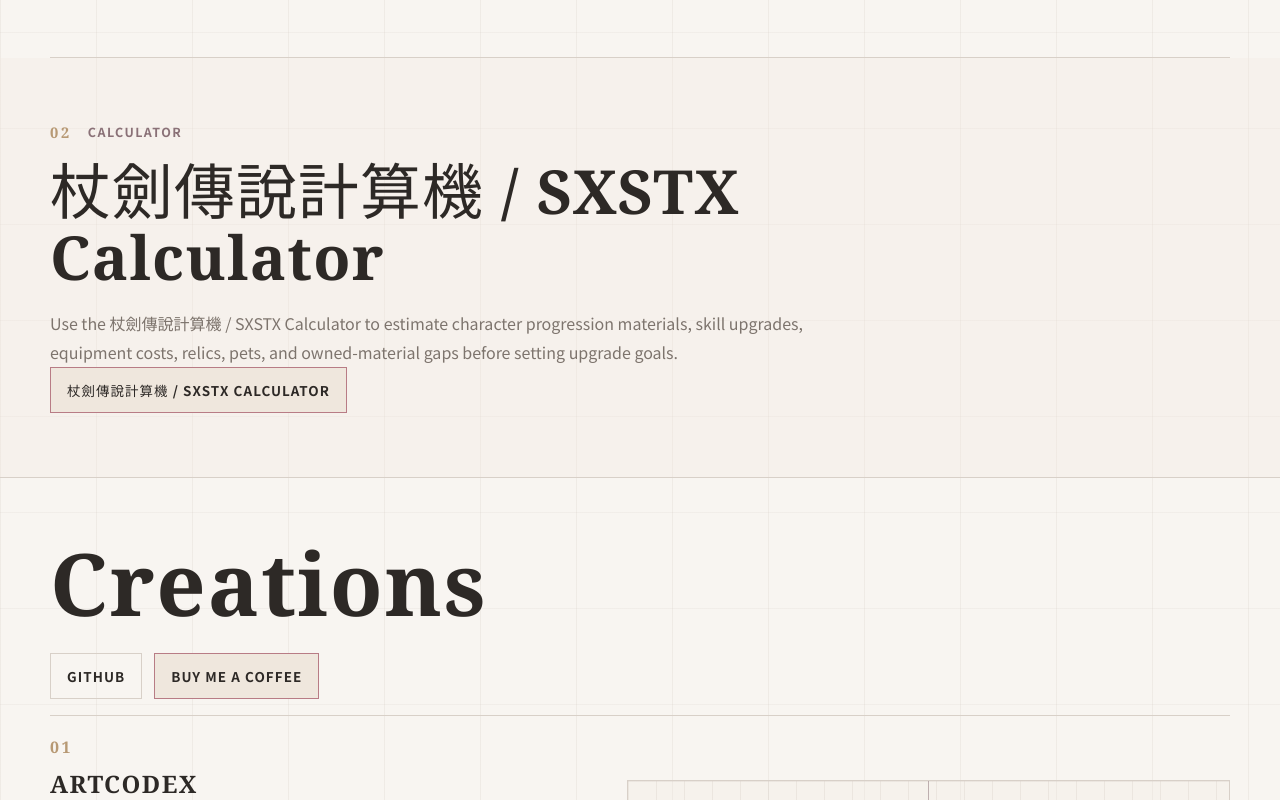
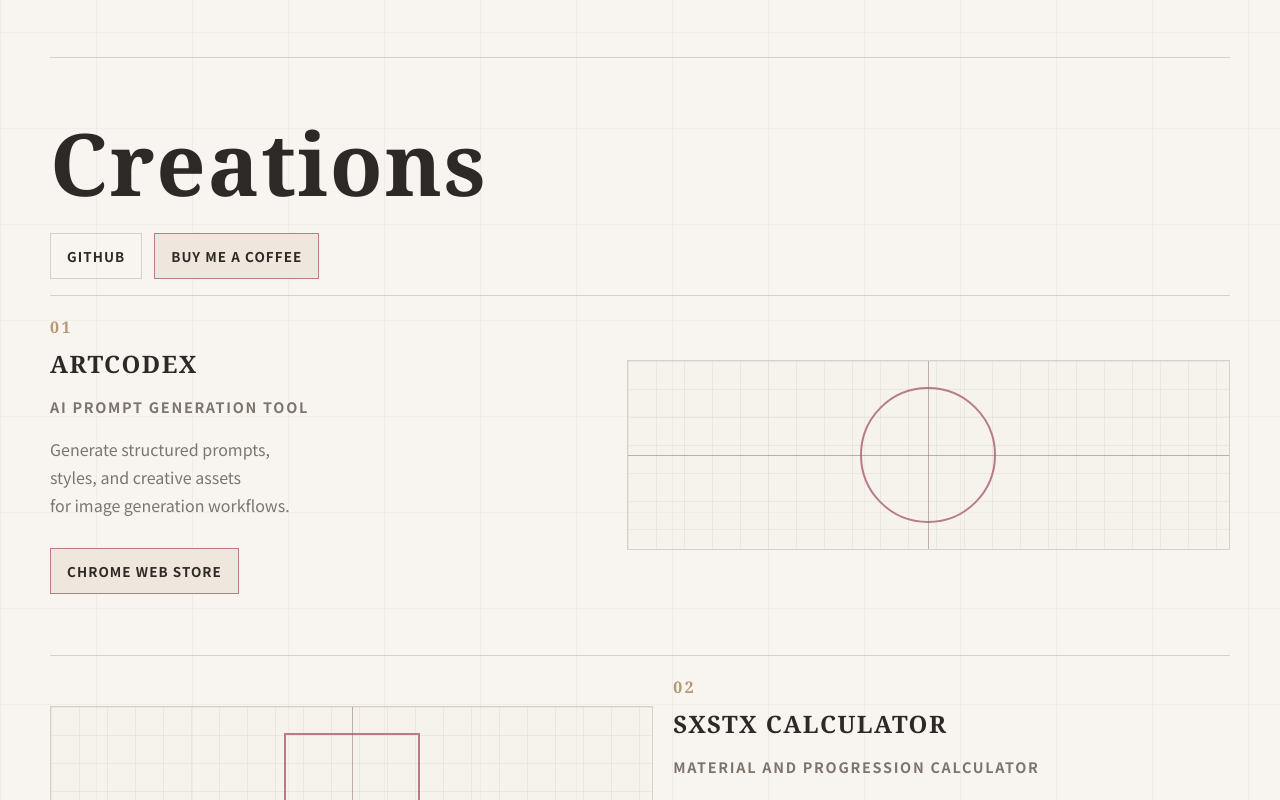
Before and after one commit to sophie8909/sophie8909.github.io, a React (Vite) app: page / in a window 1280 px wide. Shown: the part 1600-2400 px from the top of the page. Built offline with nearby package versions, Linux system fonts and the light colour scheme.

Commit message:
fix(seo): keep calculator copy in existing card

```diff
--- a/index.html
+++ b/index.html
@@ -43,17 +43,7 @@
     <title>Feiya Studio | CatRodis, ArtCodex, and Calculator Tools</title>
   </head>
   <body>
-    <div id="root">
-      <section aria-labelledby="calculator-fallback-title">
-        <h1>Feiya Studio</h1>
-        <h2 id="calculator-fallback-title">杖劍傳說計算機 / SXSTX Calculator</h2>
-        <p>
-          Estimate character progression materials, skill upgrades, equipment costs,
-          relics, pets, and owned-material gaps for 杖劍傳說.
-        </p>
-        <a href="/sxstx_calculator/">杖劍傳說計算機 / SXSTX Calculator</a>
-      </section>
-    </div>
+    <div id="root"></div>
     <script type="module" src="/src/main.tsx"></script>
   </body>
 </html>
--- a/src/data/creations.json
+++ b/src/data/creations.json
@@ -35,30 +35,30 @@
   {
     "id": "sxstx-calculator",
     "title": {
-      "zh-TW": "杖劍傳說素材計算機",
-      "zh-CN": "杖剑传说素材计算机",
+      "zh-TW": "杖劍傳說計算機 / SXSTX Calculator",
+      "zh-CN": "杖剑传说计算机 / SXSTX Calculator",
       "en": "SXSTX CALCULATOR",
       "sv": "SXSTX CALCULATOR"
     },
     "subtitle": {
-      "zh-TW": "角色養成工具",
-      "zh-CN": "角色养成工具",
-      "en": "CHARACTER PROGRESSION TOOL",
-      "sv": "VERKTYG FÖR KARAKTÄRSUTVECKLING"
+      "zh-TW": "素材需求與角色養成估算",
+      "zh-CN": "素材需求与角色养成估算",
+      "en": "MATERIAL AND PROGRESSION CALCULATOR",
+      "sv": "MATERIAL- OCH UTVECKLINGSKALKYLATOR"
     },
     "description": {
-      "zh-TW": "杖劍傳說的\n素材計算工具。",
-      "zh-CN": "杖剑传说的\n素材计算工具。",
-      "en": "Calculation tools\nfor 杖剑传说.",
-      "sv": "Beräkningsverktyg\nför 杖剑传说."
+      "zh-TW": "估算角色養成、技能升級、裝備、寵物、遺物與持有素材缺口。",
+      "zh-CN": "估算角色养成、技能升级、装备、宠物、遗物与持有素材缺口。",
+      "en": "Estimate character, skill, equipment, pet, relic, and owned-material gaps.",
+      "sv": "Beräkna materialgap för karaktär, färdighet, utrustning, husdjur och reliker."
     },
     "buttons": [
       {
         "label": {
-          "zh-TW": "開啟",
-          "zh-CN": "打开",
-          "en": "OPEN",
-          "sv": "ÖPPNA"
+          "zh-TW": "開啟計算機",
+          "zh-CN": "打开计算机",
+          "en": "OPEN CALCULATOR",
+          "sv": "ÖPPNA KALKYLATOR"
         },
         "href": "/sxstx_calculator/",
         "clickable": true
--- a/src/pages/HomePage.tsx
+++ b/src/pages/HomePage.tsx
@@ -12,29 +12,6 @@
     <>
       <Hero />
       <FeaturedProject />
-      <section
-        className="calculator-seo-section"
-        id="sxstx-calculator"
-        aria-labelledby="sxstx-calculator-title"
-      >
-        <div className="calculator-seo-inner">
-          <div className="section-kicker">
-            <span className="section-number">02</span>
-            <p className="eyebrow">Calculator</p>
-          </div>
-          <div className="calculator-seo-copy">
-            <h2 id="sxstx-calculator-title">杖劍傳說計算機 / SXSTX Calculator</h2>
-            <p>
-              Use the 杖劍傳說計算機 / SXSTX Calculator to estimate character
-              progression materials, skill upgrades, equipment costs, relics, pets,
-              and owned-material gaps before setting upgrade goals.
-            </p>
-            <a className="action-link action-link-primary" href="/sxstx_calculator/">
-              杖劍傳說計算機 / SXSTX Calculator
-            </a>
-          </div>
-        </div>
-      </section>
       <section className="creations-section" id="creations" aria-labelledby="creations-title">
         <div className="creations-heading">
           <h2 id="creations-title">{t('creations.eyebrow')}</h2>
--- a/src/styles/global.css
+++ b/src/styles/global.css
@@ -473,37 +473,6 @@
   border-bottom: 1px solid var(--line);
 }
 
-.calculator-seo-section {
-  border-bottom: 1px solid var(--line);
-  background: rgba(239, 231, 221, 0.28);
-}
-
-.calculator-seo-inner {
-  width: min(1180px, calc(100vw - 2rem));
-  margin: 0 auto;
-  padding: 4rem 0;
-}
-
-.calculator-seo-copy {
-  max-width: 760px;
-}
-
-.calculator-seo-copy h2 {
-  margin: 0;
-  color: var(--text);
-  font-family: var(--serif);
-  font-size: clamp(2rem, 7vw, 3.8rem);
-  font-weight: 900;
-  line-height: 1.08;
-  letter-spacing: 0.02em;
-}
-
-.calculator-seo-copy p {
-  margin: 1.25rem 0 0;
-  color: var(--muted);
-  line-height: 1.8;
-}
-
 .creations-section {
   border-bottom: 1px solid var(--line);
 }
```
